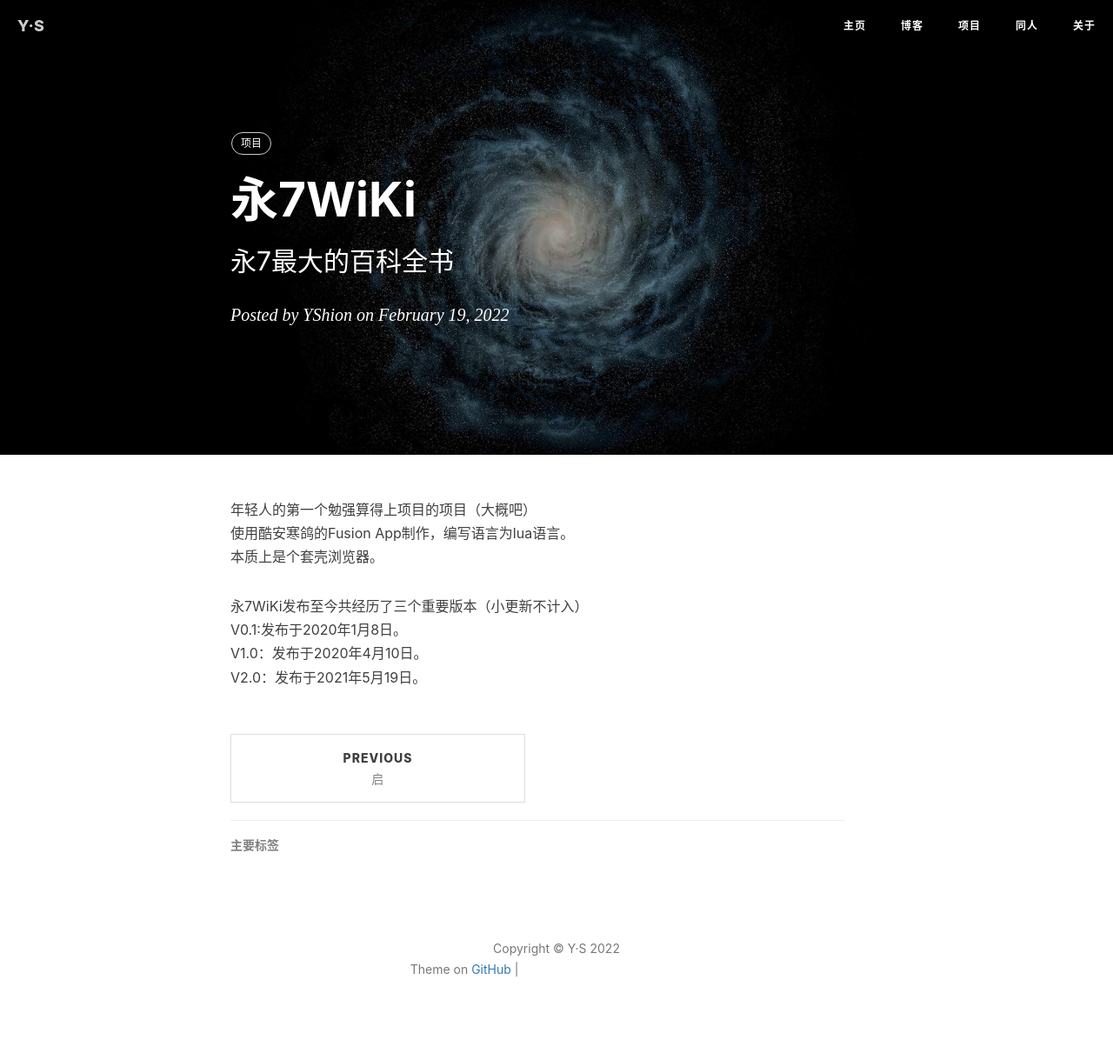
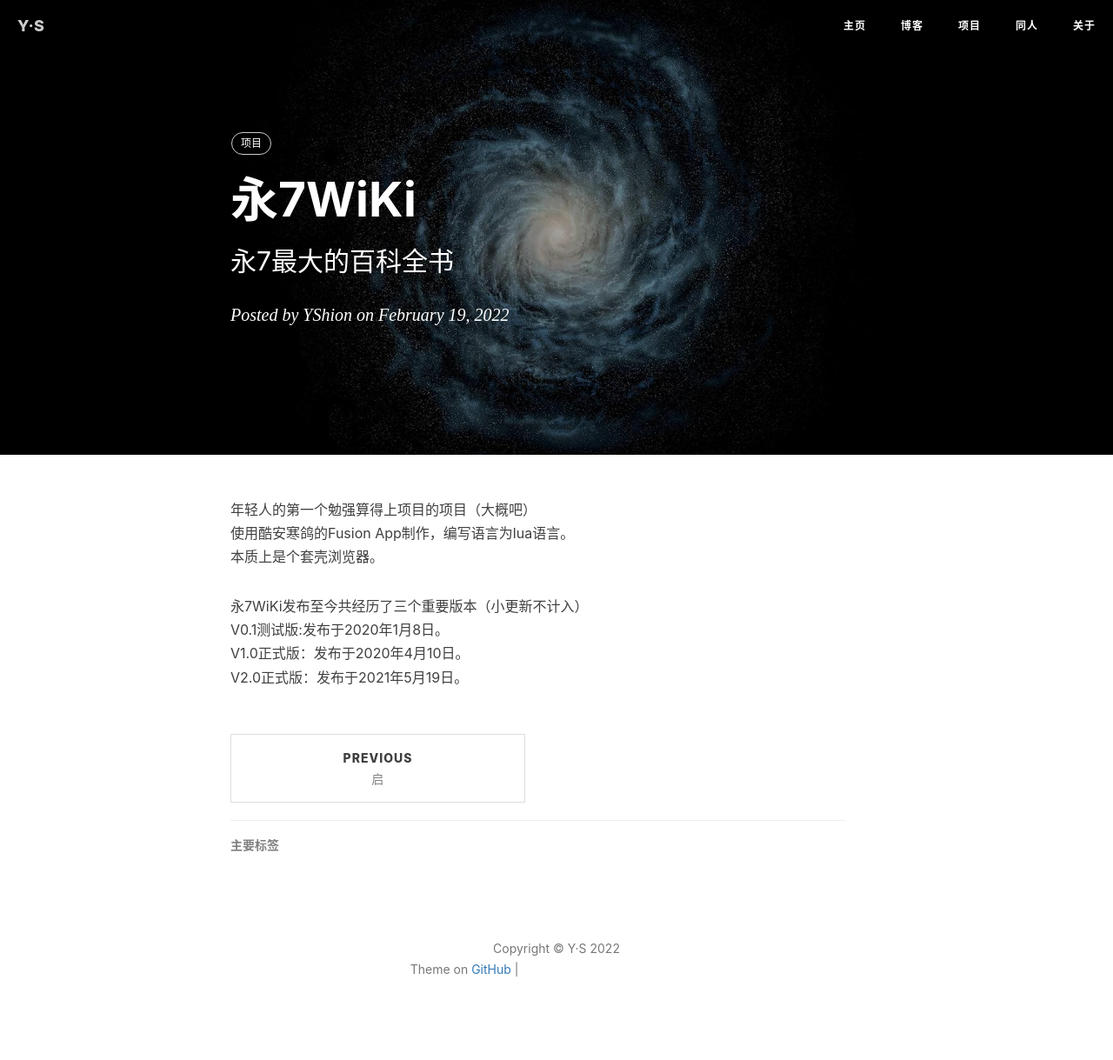
Before and after one commit to YS-yorigamishion/YS-yorigamishion.github.io, a Jekyll site: the page built from _posts/2022-2-19-永7WiKi.md, in a window 1280 px wide. Shown: the whole page at 87% size. Built offline with Jekyll 4.4.1, drawn with Linux system fonts in a browser that asks for light colours; nearby versions of some CDN libraries; comment, search, counter and statistics services are not loaded; grey boxes are pictures that could not be loaded.

Commit message:
Update 2022-2-19-永7WiKi.md

```diff
--- a/_posts/2022-2-19-永7WiKi.md
+++ b/_posts/2022-2-19-永7WiKi.md
@@ -15,6 +15,6 @@ tags:
 本质上是个套壳浏览器。
 
 永7WiKi发布至今共经历了三个重要版本（小更新不计入）
-V0.1:发布于2020年1月8日。
-V1.0：发布于2020年4月10日。
-V2.0：发布于2021年5月19日。
+V0.1测试版:发布于2020年1月8日。
+V1.0正式版：发布于2020年4月10日。
+V2.0正式版：发布于2021年5月19日。
```
